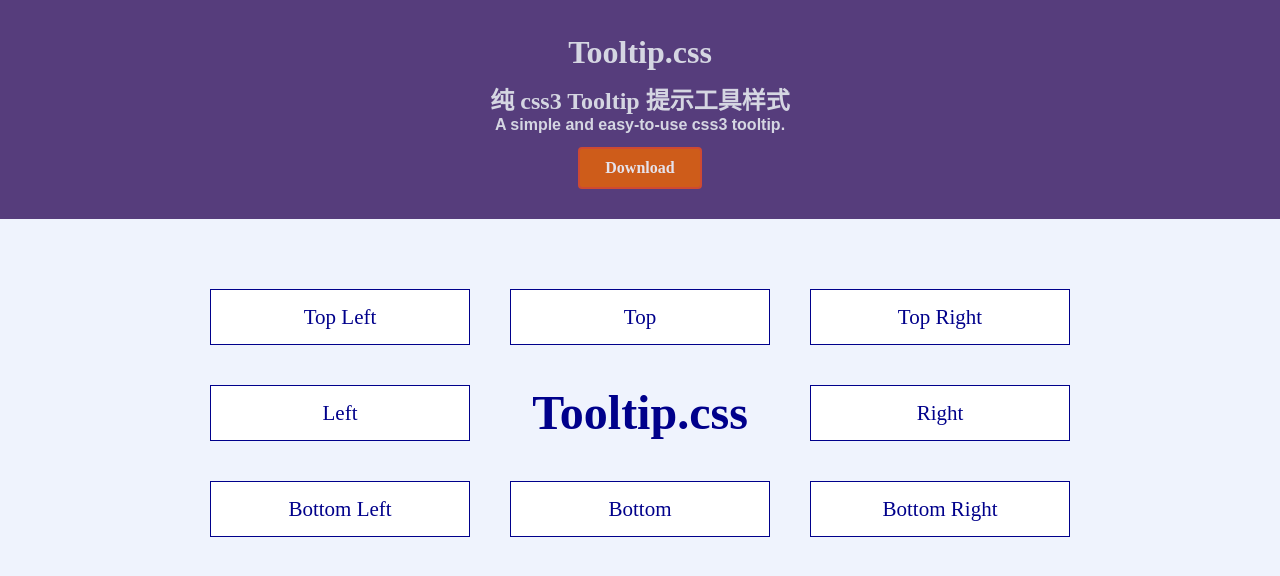
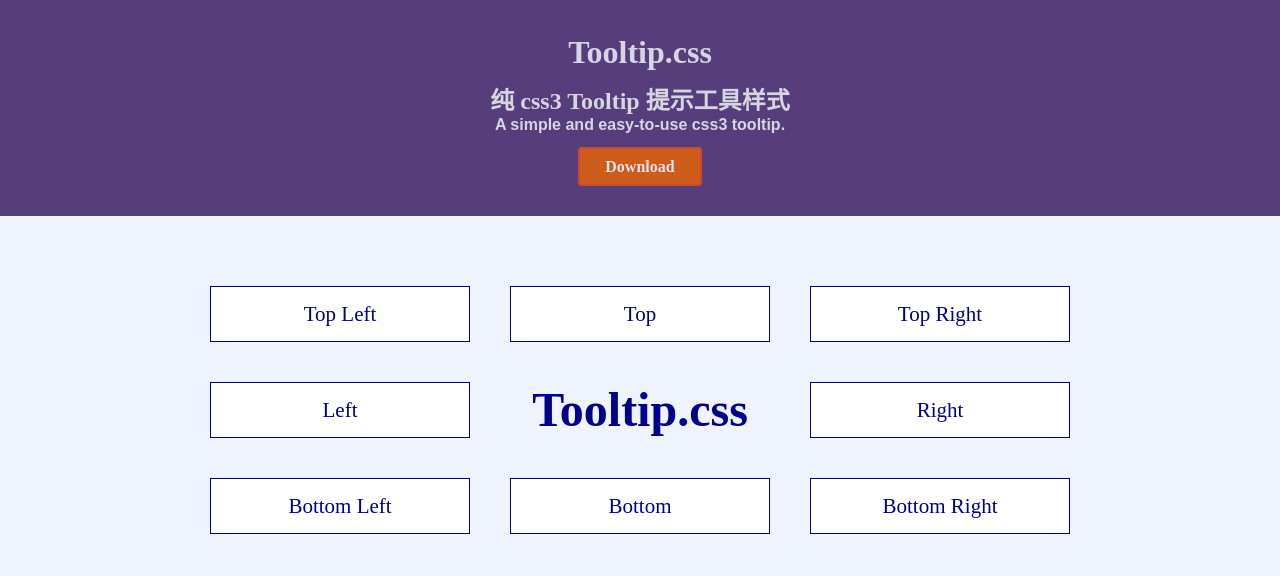
Before and after one commit to JofunLiang/tooltip, a plain HTML site: page index.html in a window 1280 px wide. Drawn offline with Linux system fonts and the light colour scheme.

Commit message:
Update index.html

```diff
--- a/index.html
+++ b/index.html
@@ -38,8 +38,8 @@
 			.header a{
 				display: block;
 				width:120px;
-				height:38px;
-				line-height:38px;
+				height:35px;
+				line-height:35px;
 				background-color:#E36209;
     				color: #fff;
 				font-weight:bold;
```
